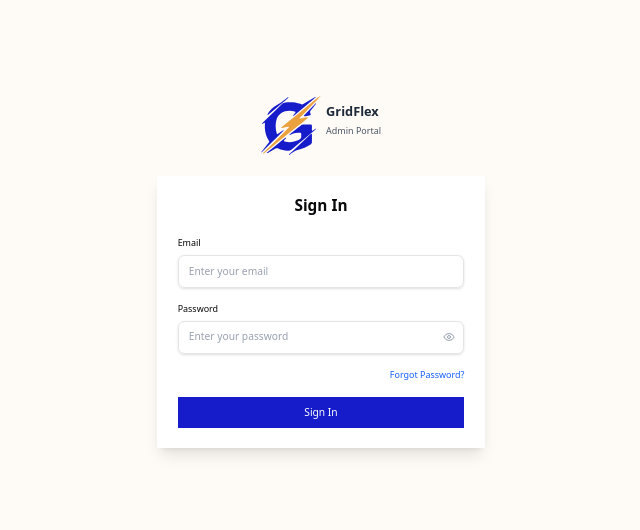
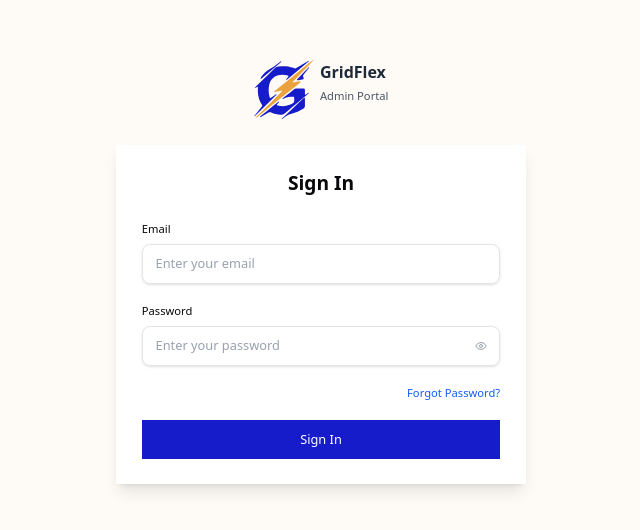
Before and after one commit to memmcolapps/gridflex-admin-portal, a Next.js app: page /login in a window 1280 px wide. Shown: the part 128-658 px from the top of the page, without its empty margins (319-959 px from the left). Built offline with nearby package versions, Linux system fonts and the light colour scheme; no server answers.

Commit message:
fix(utility-companies): update status display and rename customerCount to totalCustomer

```diff
--- a/src/components/utility-companies/utility-companies-table.tsx
+++ b/src/components/utility-companies/utility-companies-table.tsx
@@ -107,15 +107,24 @@ export default function UtilityCompaniesTable() {
                   </div>
                 </TableCell>
                 <TableCell className="py-4">
-                  <Badge
-                    variant="secondary"
-                    className="bg-green-50 px-3 font-normal text-green-700 hover:bg-green-50"
-                  >
-                    {company.status}
-                  </Badge>
+                  {company.status === true ? (
+                    <Badge
+                      variant="secondary"
+                      className="bg-green-50 px-3 font-normal text-green-700 hover:bg-green-50"
+                    >
+                      Active
+                    </Badge>
+                  ) : (
+                    <Badge
+                      variant="secondary"
+                      className="bg-red-50 px-3 font-normal text-red-700 hover:bg-red-50"
+                    >
+                      Inactive
+                    </Badge>
+                  )}
                 </TableCell>
                 <TableCell className="text-sm text-gray-900">
-                  {company.customerCount}
+                  {company.totalCustomer}
                 </TableCell>
                 <TableCell className="text-sm text-gray-900">
                   {company.totalVending}
--- a/src/styles/globals.css
+++ b/src/styles/globals.css
@@ -2,13 +2,12 @@
 @import "tw-animate-css";
 
 html {
-  font-size: min(20px, 0.8vw);
+  font-size: 12.8px;
 }
 
 body {
   background-color: #ffffff;
 }
-
 
 @theme {
   --font-sans:
@@ -83,7 +82,7 @@ body {
 
   --radius: 0.625rem;
 
-  --background: #FEFAF5;
+  --background: #fefaf5;
   --foreground: oklch(0.141 0.005 285.823);
   --card: oklch(1 0 0);
   --card-foreground: oklch(0.141 0.005 285.823);
@@ -106,25 +105,24 @@ body {
   --chart-3: oklch(0.398 0.07 227.392);
   --chart-4: oklch(0.828 0.189 84.429);
   --chart-5: oklch(0.769 0.188 70.08);
-  --sidebar:  #FEFAF5; /*oklch(0.985 0 0); */
+  --sidebar: #fefaf5; /*oklch(0.985 0 0); */
   --sidebar-foreground: oklch(0.141 0.005 285.823);
   --sidebar-primary: oklch(0.21 0.006 285.885);
   --sidebar-primary-foreground: oklch(0.985 0 0);
-  --sidebar-accent: #FFFFFF;
-  --sidebar-accent-foreground: #000000; ;
+  --sidebar-accent: #ffffff;
+  --sidebar-accent-foreground: #000000;
   --sidebar-border: oklch(0.92 0.004 286.32);
   --sidebar-ring: oklch(0.705 0.015 286.067);
-  --sidebar: #FEFAF5;
+  --sidebar: #fefaf5;
 }
 
 /* Custom active state styling */
 .sidebar-item-active {
-  background-color: #FFFFFF ;
+  background-color: #ffffff;
   box-shadow:
     0px 1px 4px 0px rgba(0, 0, 0, 0.1),
-    0px -1px 4px 0px rgba(0, 0, 0, 0.1) ;
+    0px -1px 4px 0px rgba(0, 0, 0, 0.1);
 }
-
 
 @layer base {
   * {
--- a/src/types/org.interfaces.ts
+++ b/src/types/org.interfaces.ts
@@ -41,7 +41,7 @@ interface Organization {
   city: string;
   status: boolean;
   operator: Operator;
-  customerCount: number;
+  totalCustomer: number;
   totalVending: number;
   totalBilling: number;
   createdAt: string;
```
